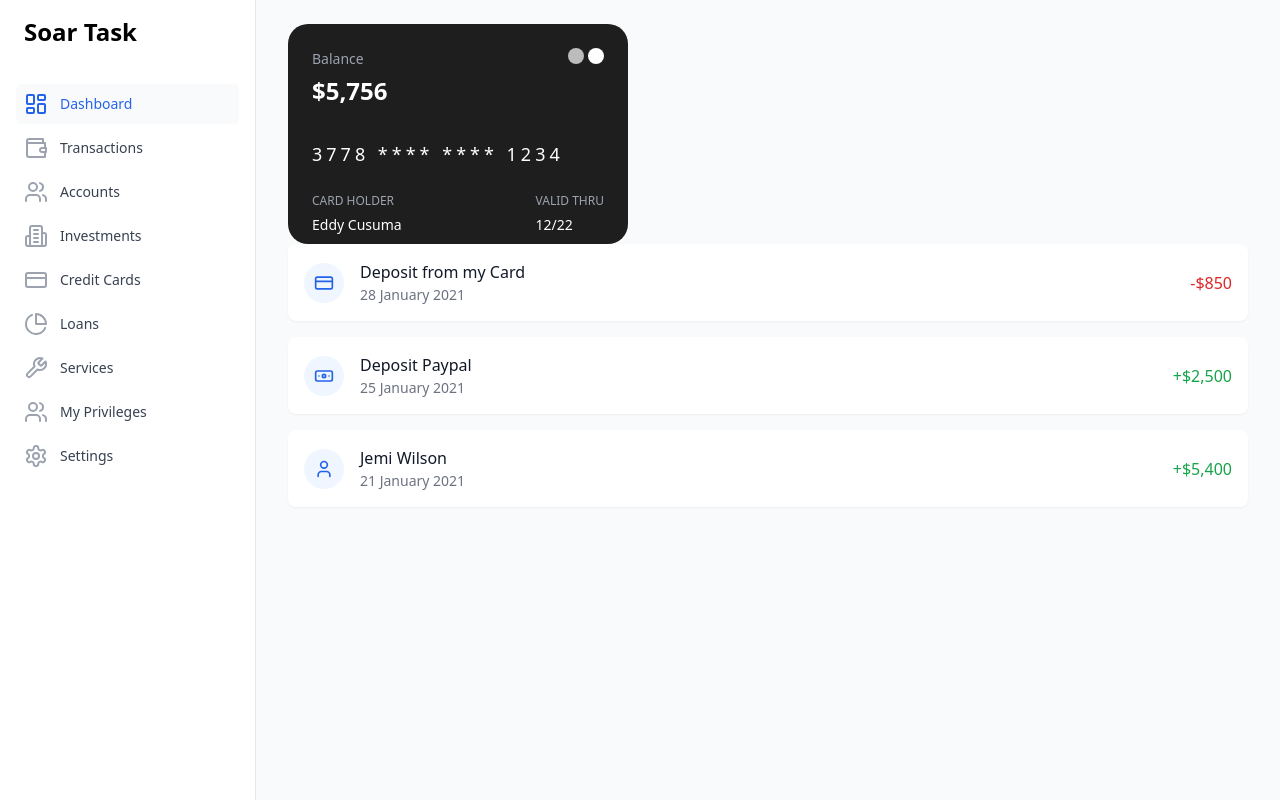
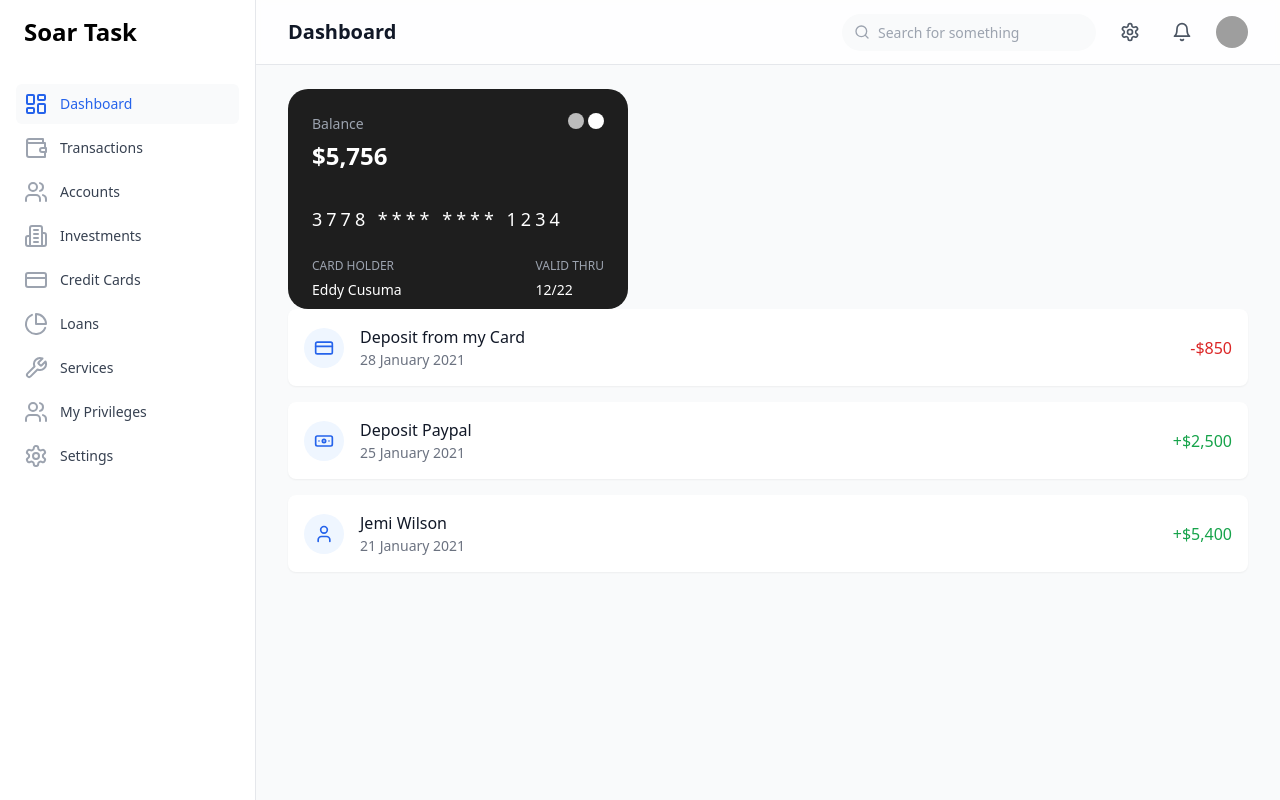
Before and after one commit to mariana-k/dashboard-app, a React (Vite) app: page / in a window 1280 px wide. Built offline with nearby package versions, Linux system fonts and the light colour scheme; grey boxes are pictures that could not be loaded.

Commit message:
[ST-5] created header

```diff
--- /dev/null
+++ b/src/components/header.tsx
@@ -0,0 +1,55 @@
+import { Search, Bell, Settings } from 'lucide-react';
+import { useRecoilValue } from 'recoil';
+import { Link } from 'react-router-dom';
+import { profileImageState } from '../store/atoms';
+
+interface HeaderProps {
+  title: string;
+  onProfileClick: () => void;
+}
+
+export function Header({ title, onProfileClick }: HeaderProps) {
+  const profileImage = useRecoilValue(profileImageState);
+
+  return (
+    <header className="sticky top-0 z-50 bg-white border-b border-gray-200 backdrop-blur-sm backdrop-saturate-150 bg-white/80">
+      <div className="flex h-16 items-center justify-between px-4 sm:px-6 lg:px-8">
+        <h1 className="text-xl font-semibold text-gray-900">{title}</h1>
+        <div className="flex items-center gap-4">
+          <div className="relative hidden sm:block">
+            <Search className="absolute left-3 top-1/2 -translate-y-1/2 h-4 w-4 text-gray-400" aria-hidden="true" />
+            <input
+              type="text"
+              placeholder="Search for something"
+              className="pl-9 pr-4 py-2 rounded-full bg-gray-50 text-sm focus:outline-none focus:ring-2 focus:ring-blue-500"
+              aria-label="Search"
+            />
+          </div>
+          <Link
+            to="/settings"
+            className="p-2 hover:bg-gray-100 rounded-full"
+            aria-label="Settings"
+          >
+            <Settings className="h-5 w-5 text-gray-600" aria-hidden="true" />
+          </Link>
+          <button
+            className="p-2 hover:bg-gray-100 rounded-full"
+            aria-label="View notifications"
+          >
+            <Bell className="h-5 w-5 text-gray-600" aria-hidden="true" />
+          </button>
+          <button
+            onClick={onProfileClick}
+            className="rounded-full focus:outline-none focus:ring-2 focus:ring-blue-500 focus:ring-offset-2"
+          >
+            <img
+              src={profileImage}
+              alt="Profile picture"
+              className="h-8 w-8 rounded-full object-cover"
+            />
+          </button>
+        </div>
+      </div>
+    </header>
+  );
+}
--- a/src/components/layout.tsx
+++ b/src/components/layout.tsx
@@ -1,5 +1,6 @@
-import { ReactNode, useState } from 'react';
-import { Link, useLocation } from 'react-router-dom';
+import { ReactNode } from 'react';
+import { Link, useLocation, useNavigate } from 'react-router-dom';
+import { useRecoilValue } from 'recoil';
 import { cn } from '../lib/utils';
 import {
   LayoutDashboard,
@@ -13,6 +14,9 @@ import {
   Menu,
   X,
 } from 'lucide-react';
+import { Header } from './header';
+import { profileImageState } from '../store/atoms';
+import { useState } from 'react';
 
 interface LayoutProps {
   children: ReactNode;
@@ -20,6 +24,8 @@ interface LayoutProps {
 
 export function Layout({ children }: LayoutProps) {
   const location = useLocation();
+  const navigate = useNavigate();
+  const profileImage = useRecoilValue(profileImageState);
   const [isMobileMenuOpen, setIsMobileMenuOpen] = useState(false);
 
   const navigation = [
@@ -34,10 +40,18 @@ export function Layout({ children }: LayoutProps) {
     { name: 'Settings', href: '/settings', icon: SettingsIcon },
   ];
 
+  const getPageTitle = () => {
+    const route = navigation.find(item => item.href === location.pathname);
+    return route ? route.name : 'Dashboard';
+  };
+
   const toggleMobileMenu = () => {
     setIsMobileMenuOpen(!isMobileMenuOpen);
   };
 
+  const handleProfileClick = () => {
+    navigate('/settings');
+  };
 
   return (
     <div className="min-h-screen bg-gray-50">
@@ -147,8 +161,8 @@ export function Layout({ children }: LayoutProps) {
 
       {/* Main content */}
       <div className="flex flex-1 flex-col md:pl-64">
-
-        <div className="sticky top-0 z-40 bg-white border-b border-gray-200 md:hidden">
+        {/* Mobile header */}
+        <header className="sticky top-0 z-40 bg-white border-b border-gray-200 md:hidden">
           <div className="flex h-16 items-center gap-x-4 px-4 shadow-sm">
             <button
               type="button"
@@ -158,7 +172,25 @@ export function Layout({ children }: LayoutProps) {
               <span className="sr-only">Open sidebar</span>
               <Menu className="h-6 w-6" aria-hidden="true" />
             </button>
+            <div className="flex flex-1 items-center justify-between">
+              <h1 className="text-lg font-semibold text-gray-900">{getPageTitle()}</h1>
+              <button
+                onClick={handleProfileClick}
+                className="rounded-full focus:outline-none focus:ring-2 focus:ring-blue-500 focus:ring-offset-2"
+              >
+                <img
+                  src={profileImage}
+                  alt="Profile"
+                  className="h-8 w-8 rounded-full object-cover"
+                />
+              </button>
+            </div>
           </div>
+        </header>
+
+        {/* Desktop header */}
+        <div className="hidden md:block sticky top-0 z-40">
+          <Header title={getPageTitle()} onProfileClick={handleProfileClick} />
         </div>
 
         {/* Page content */}
--- /dev/null
+++ b/src/store/atoms.ts
@@ -0,0 +1,18 @@
+import { atom } from 'recoil';
+
+export interface User {
+  id: string;
+  name: string;
+  email: string;
+  avatar?: string;
+}
+
+export const userState = atom<User | null>({
+  key: 'userState',
+  default: null,
+});
+
+export const profileImageState = atom<string>({
+  key: 'profileImageState',
+  default: 'https://images.pexels.com/photos/415829/pexels-photo-415829.jpeg',
+});
```
